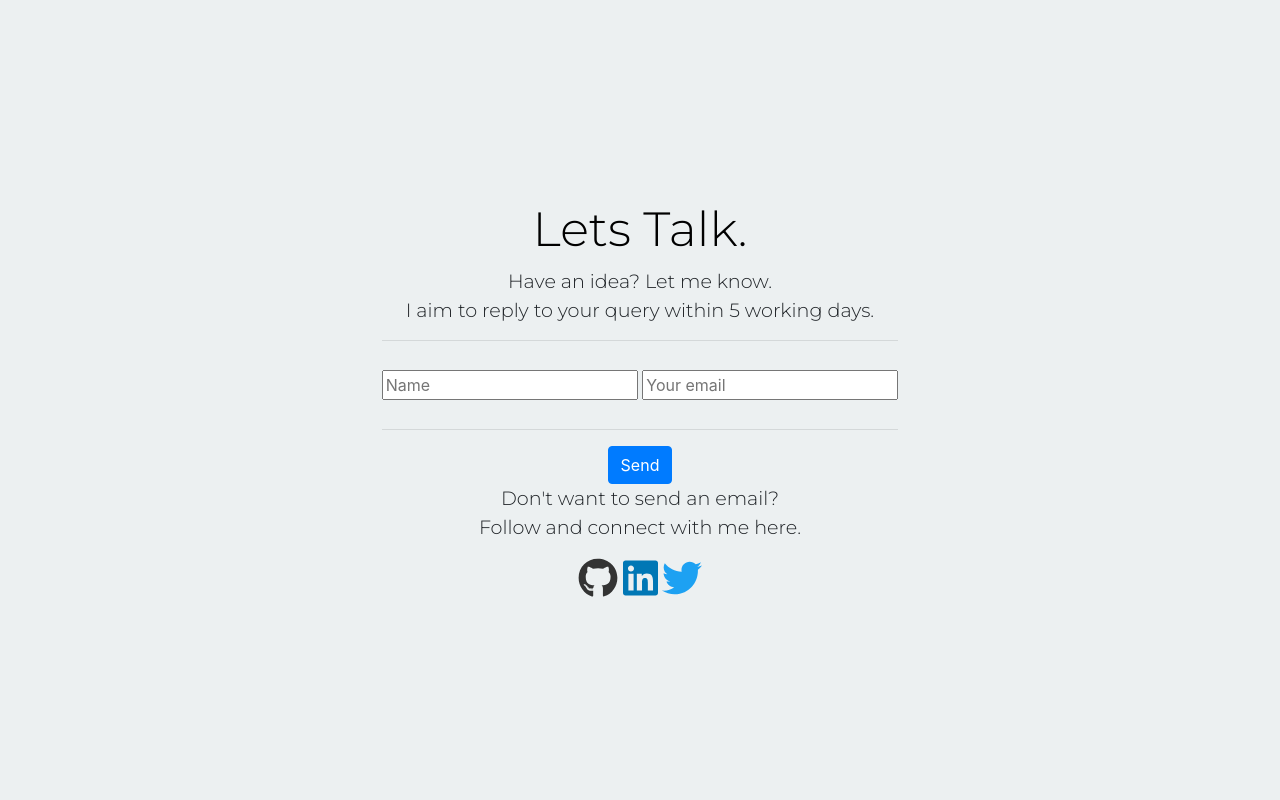
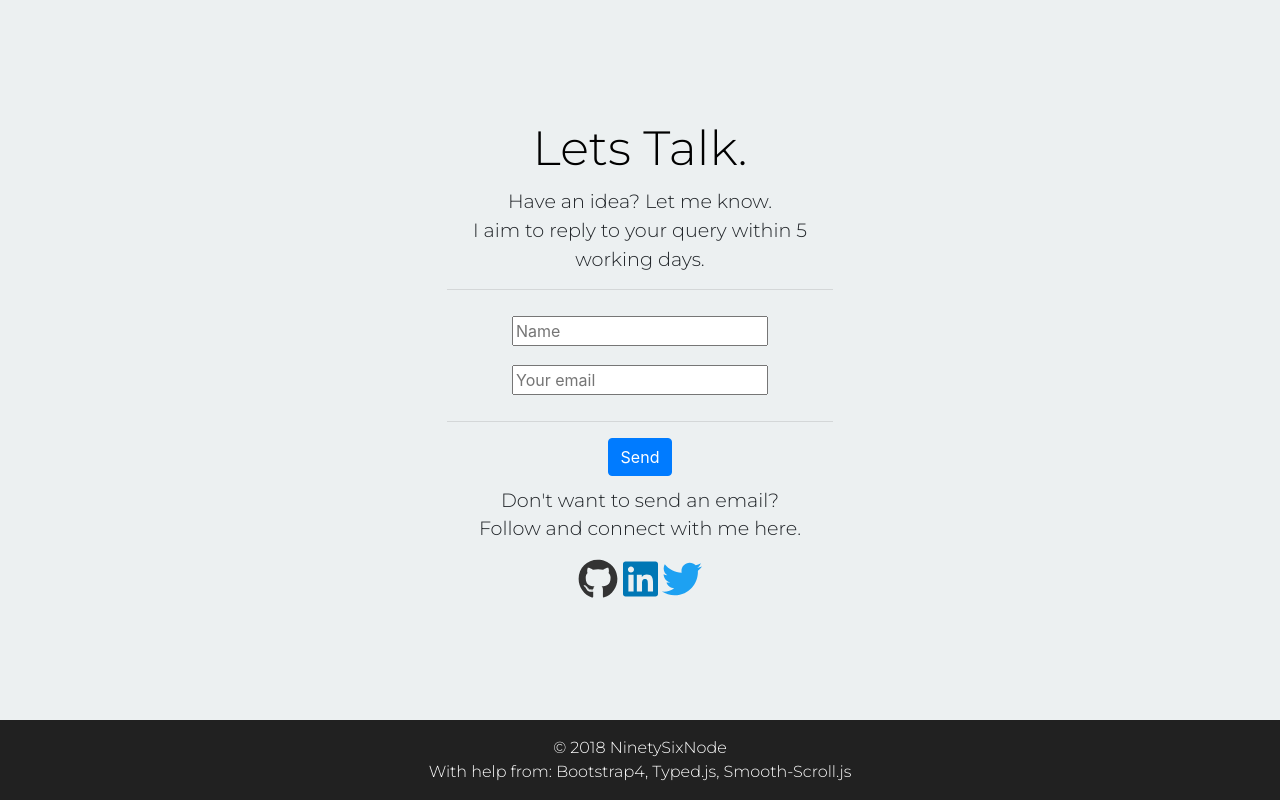
Before and after one commit to JamesPStephens/JamesPStephensPortfolio, a plain HTML site: page index.html in a window 1280 px wide. Shown: the part 1600-2400 px from the top of the page. Drawn offline with nearby package versions, Linux system fonts and the light colour scheme.

Commit message:
Added footer, more code cleanup

```diff
--- a/css/style.css
+++ b/css/style.css
@@ -12,6 +12,9 @@ html, body {
     align-items: center;
     height: 80vh;
     background-color: rgb(33, 33, 33);
+    -webkit-box-shadow: 0px 5px 20px 0px rgba(0,0,0,0.5);
+    -moz-box-shadow: 0px 5px 20px 0px rgba(0,0,0,0.5);
+    box-shadow: 0px 5px 20px 0px rgba(0,0,0,0.5);
 }
 .portfolio-IntroductionTitle {
     font-family: 'Merriweather', serif;
@@ -99,7 +102,7 @@ html, body {
     justify-content: center;
     align-items: center;
     text-align: center;
-    height: 100vh;
+    height: 90vh;
     background-color: rgb(236, 240, 241);
 }
 .portfolio-ContactTitle {
@@ -108,12 +111,32 @@ html, body {
     color: rgb(0, 0, 0);
 }
 .portfolio-ContactDescription {
+    margin-top: 2.5%;
     font-size: 1.2em;
     font-family: 'Montserrat', sans-serif;
 }
 .portfolio-ContactInputs {
     margin-top: 2.5%;
     margin-bottom: 2.5%
+}
+
+
+
+/* Footer */
+.portfolio-Footer {
+    display: flex;
+    flex-direction: column;
+    justify-content: center;
+    align-items: center;
+    text-align: center;
+    height: 10vh;
+    background-color: rgb(33, 33, 33);
+}
+.portfolio-FooterDescription {
+    margin: 0%;
+    font-family: 'Montserrat', sans-serif;
+    font-size: 1em;
+    color: rgb(255, 255, 255);
 }
 
 
@@ -158,20 +181,39 @@ html, body {
 }
 /* unvisited link */
 a:link {
-    color: none;
+    color: rgba(255, 255, 255, 1);
 }
 
 /* visited link */
 a:visited {
-    color: none;
+    color: rgba(255, 255, 255, 1);
 }
 
 /* mouse over link */
 a:hover {
-    color: rgba(0, 0, 0, 0);
+    color: rgb(0, 123, 255);
 }
 
 /* selected link */
 a:active {
-    color: none;
+    color: rgba(255, 255, 255, 1);
 }
+/* width */
+::-webkit-scrollbar {
+    width: 10px;
+}
+
+/* Track */
+::-webkit-scrollbar-track {
+    background: #f1f1f1;
+}
+
+/* Handle */
+::-webkit-scrollbar-thumb {
+    background: #888;
+}
+
+/* Handle on hover */
+::-webkit-scrollbar-thumb:hover {
+    background: #555;
+}
--- a/index.html
+++ b/index.html
@@ -16,7 +16,7 @@
     <script src="js/app.js"></script>
     <link rel="stylesheet" type="text/css" href="css/style.css">
     <link rel="icon" href="favicon.ico">
-    <title>JamesPStephens | Portfolio</title>
+    <title>James | Portfolio</title>
   </head>
   <body>
 
@@ -87,7 +87,7 @@
 
     <!--Start: Section Contact-->
     <div class="container-fluid portfolio-ContactWrapper">
-            <div class="col-12-md">
+            <div class="col-md-4">
                 <h3 class="portfolio-ContactTitle">Lets Talk.</h3>
                 <p class="portfolio-ContactDescription">Have an idea? Let me know. <br> I aim to reply to your query within 5 working days.</p>
             <hr>
@@ -107,8 +107,13 @@
             </div>
         </div>
     </div>
+    <!---End-->
 
-    <!---End-->
+    <!--Start: Footer-->
+    <footer class="container-fluid portfolio-Footer">
+            <p class="font-weight-light portfolio-FooterDescription">&copy; 2018 NinetySixNode</p>
+            <p class="font-weight-light portfolio-FooterDescription">With help from: <a href="https://getbootstrap.com/" target="_blank">Bootstrap4</a>,<a href="https://mattboldt.com/demos/typed-js/" target="_blank"> Typed.js</a>,<a href="https://github.com/cferdinandi/smooth-scroll" target="_blank"> Smooth-Scroll.js</a></p>
+    </footer>
 
   </body>
 </html>
```
